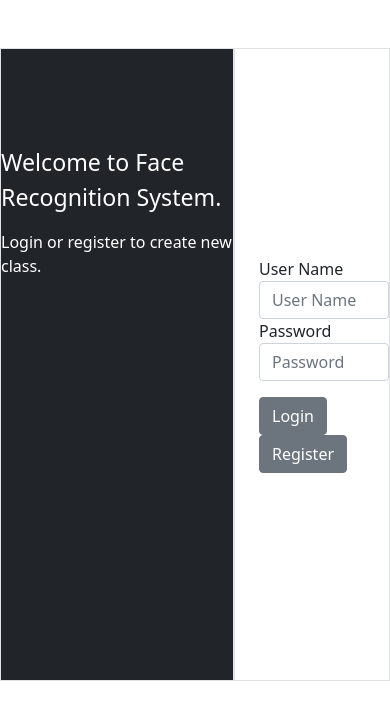
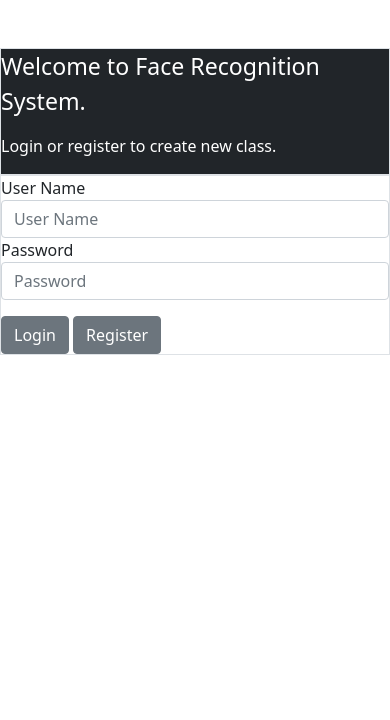
Before and after one commit to IgorVasillenko/FinalProject, a Flask app: page / in a window 390 px wide. Shown: the top 720 px of the page. Run offline with Flask 2, Linux system fonts and the light colour scheme.

Commit message:
changed home
made it a bit responsive

```diff
--- a/static/home.css
+++ b/static/home.css
@@ -4,12 +4,20 @@
 }
 
 .main-content-container > .left-container{
-    background-color:black;
     color: white;
     width: 60%;
     height: auto;
 }
 
+
 .main-content-container > .right-container{
     width:40%;
 }
+
+@media screen and (max-width: 767px) {
+    .main-content-container > .left-container,
+    .main-content-container > .right-container
+    {
+        width: 100%;
+    }
+}
--- a/templates/subfolder/home.html
+++ b/templates/subfolder/home.html
@@ -8,25 +8,25 @@
     <title>Face Recognition System</title>
     <link href="https://cdn.jsdelivr.net/npm/bootstrap@5.1.3/dist/css/bootstrap.min.css" rel="stylesheet"
         integrity="sha384-1BmE4kWBq78iYhFldvKuhfTAU6auU8tT94WrHftjDbrCEXSU1oBoqyl2QvZ6jIW3" crossorigin="anonymous">
-            <link rel="stylesheet" href="/static/home.css">
-<!--    <link rel="stylesheet" href="../../static/home.css">-->
+            <!-- <link rel="stylesheet" href="/static/home.css"> -->
+   <link rel="stylesheet" href="../../static/home.css">
 </head>
 
 <body>
-    <div class="main-content-container d-flex justify-content-center mt-5">
+    <div class="main-content-container d-flex flex-column flex-md-row justify-content-md-center mt-5">
         <!-- the main container will hold most of the main content.
         the main container is divided to 2 main parts:
             1. left container - hello msg and details
             2. right container - login form -->
         <div class="left-container border d-flex flex-column align-items-start bg-dark">
-            <p class="fs-3 align-items-center mt-5 pt-5">
+            <p class="fs-3 align-items-center mt-md-5 pt-md-5">
                 Welcome to Face Recognition System.
             </p>
             <p>Login or register to create new class.</p>
         </div>
         <div class="right-container border d-flex flex-column justify-content-center ">
             <div class="col-md-6 col-sm-12">
-                <div class="login-form ms-4">
+                <div class="login-form ms-md-4">
                     <form>
                         <div class="form-group">
                             <label>User Name</label>
@@ -36,7 +36,7 @@
                             <label>Password</label>
                             <input type="password" class="form-control" placeholder="Password">
                         </div>
-                        <div class="form-btns mt-3">
+                        <div class="form-btns mt-3 ">
                             <button type="submit" class="btn btn-secondary">Login</button>
                             <button type="submit" class="btn btn-secondary">Register</button>
                         </div>
```
